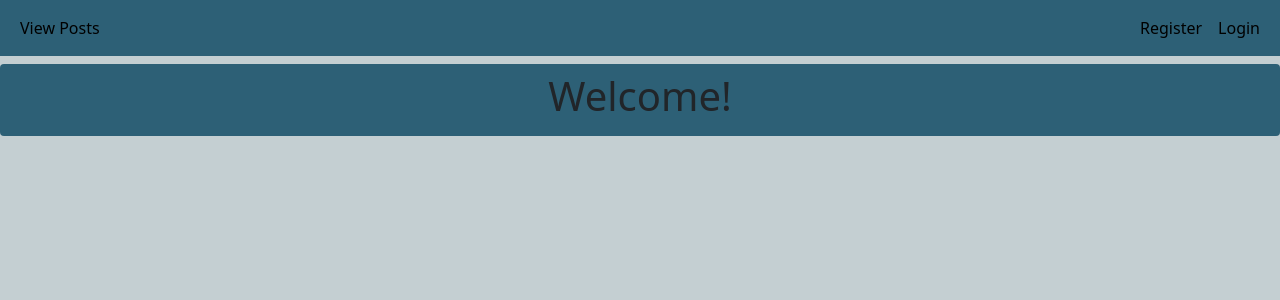
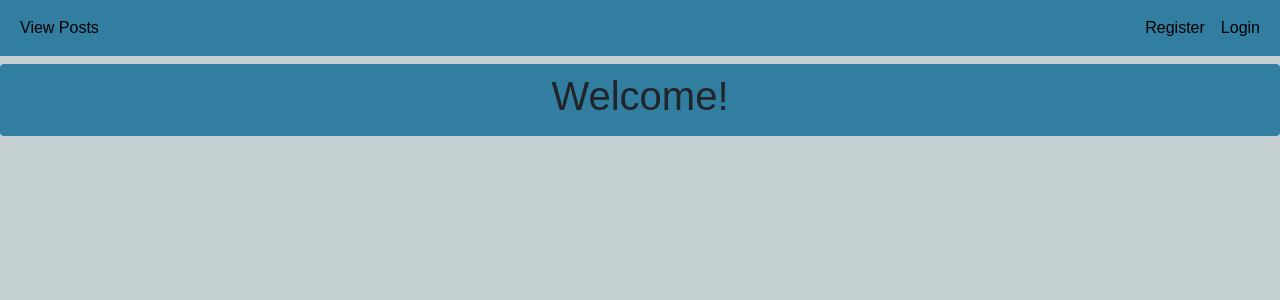
Before and after one commit to ZakMcRae/psts-api-front-end, a FastAPI app: page / in a window 1280 px wide. Shown: the top 300 px of the page. Run offline with FastAPI, Linux system fonts and the light colour scheme.

Commit message:
body font added, main colour tweak

```diff
--- a/Blog_FastAPI/static/base.css
+++ b/Blog_FastAPI/static/base.css
@@ -25,7 +25,7 @@
 }
 
 .bg-main {
-    background: #2d6076;
+    background: #317ea1;
 }
 
 .bg-minor {
@@ -61,3 +61,7 @@
 .logout-link:hover {
     color: #333389;
 }
+
+body {
+    font-family: Arial, sans-serif;
+}
```
